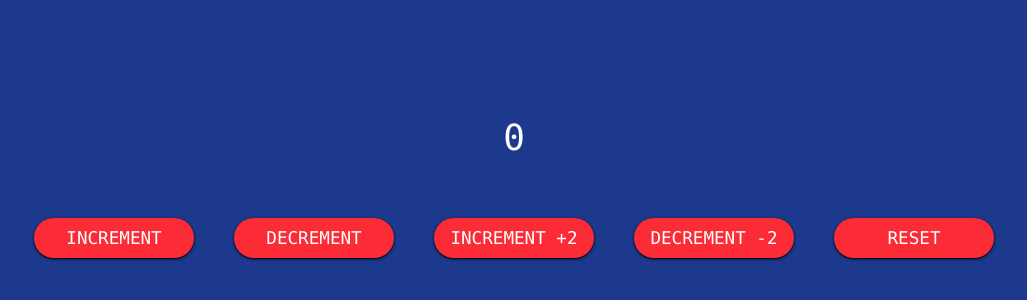
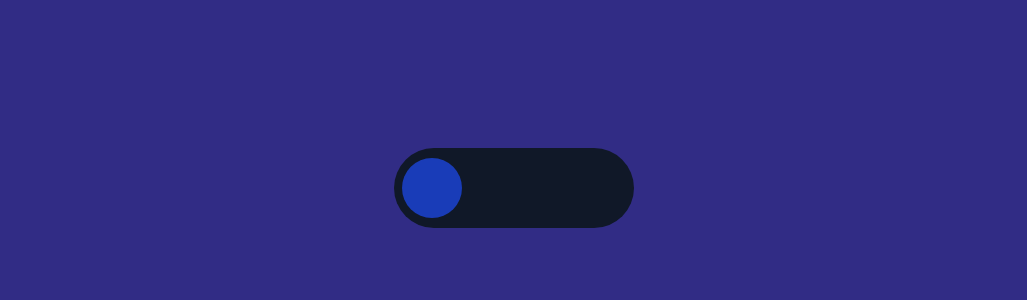
Before and after one commit to techwithdani/MiniProjects, a React (Vite) app in the folder React/frontend/: page / in a window 1280 px wide. Shown: the part 212-512 px from the top of the page, without its empty margins (126-1153 px from the left). Built offline with nearby package versions, Linux system fonts and the light colour scheme.

Commit message:
Create toggle project

```diff
--- a/React/frontend/src/App.jsx
+++ b/React/frontend/src/App.jsx
@@ -1,9 +1,9 @@
-import Counter from "./projects/counter/Counter";
+import Toggle from "./projects/toggle/Toggle";
 
 function App() {
   return (
     <>
-      <Counter />
+      <Toggle />
     </>
   );
 }
--- /dev/null
+++ b/React/frontend/src/projects/toggle/Toggle.jsx
@@ -0,0 +1,17 @@
+import { useState } from "react";
+
+const Toggle = () => {
+  const [toggle, setToggle] = useState(false);
+
+  return (
+    <>
+      <div className="h-dvh w-full bg-indigo-900 flex flex-col items-center justify-center">
+        <button className="h-20 w-60 p-2 bg-gray-900 rounded-full cursor-pointer">
+          <div className="h-15 w-15 bg-blue-800 rounded-full"></div>
+        </button>
+      </div>
+    </>
+  );
+};
+
+export default Toggle;
```
